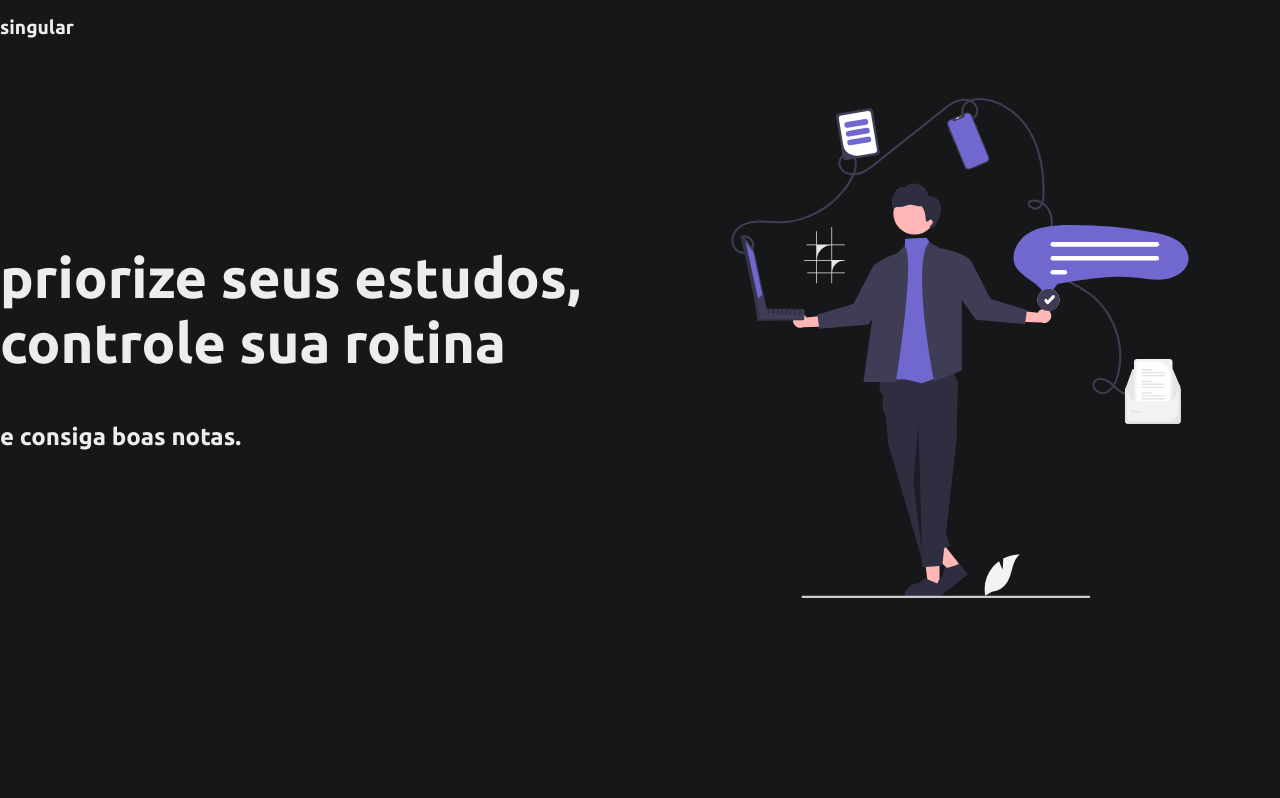
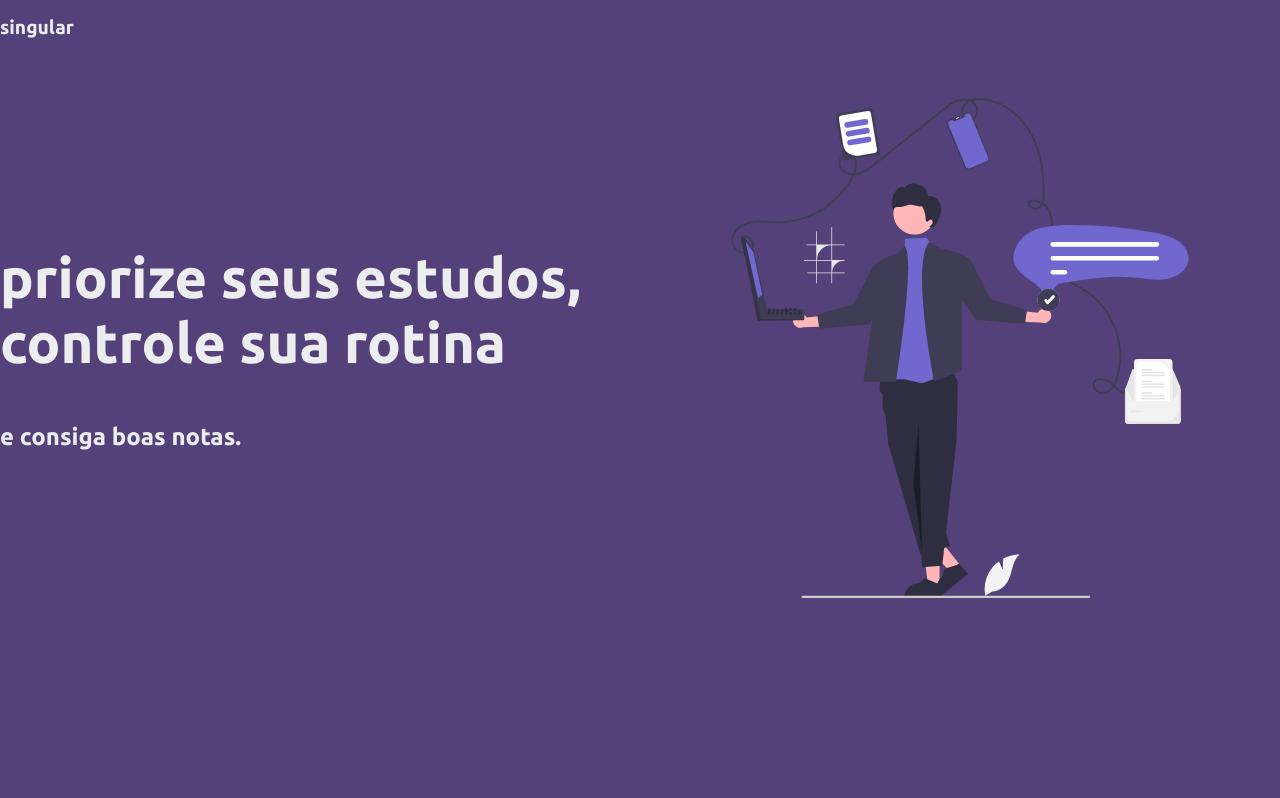
Before and after one commit to gustavo-zsilva/singular, a Next.js app: page / in a window 1280 px wide. Shown: the top 798 px of the page. Built offline with nearby package versions, Linux system fonts and the light colour scheme.

Commit message:
Added css variables

```diff
--- a/src/styles/global.ts
+++ b/src/styles/global.ts
@@ -7,9 +7,9 @@ export const globalStyles = globalCss({
         boxSizing: 'border-box',
     },
     'body': {
-        maxWidth: '100rem',
+        maxWidth: '90rem',
         margin: 'auto',
-        backgroundColor: '#151718',
+        backgroundColor: '$baseColor',
         color: '#ECEDEE',
         fontFamily: 'Ubuntu',
     }
--- /dev/null
+++ b/src/styles/theme.ts
@@ -0,0 +1,14 @@
+import { createStitches } from "@stitches/react";
+
+export const { styled, css } = createStitches({
+    theme: {
+        colors: {
+            baseColor: '#544179',
+            primaryColor: '#6166B3',
+            secondaryColor: '#61E786',
+        },
+    }
+})
+
+// #FF7070
+// #FF5B5B
```
